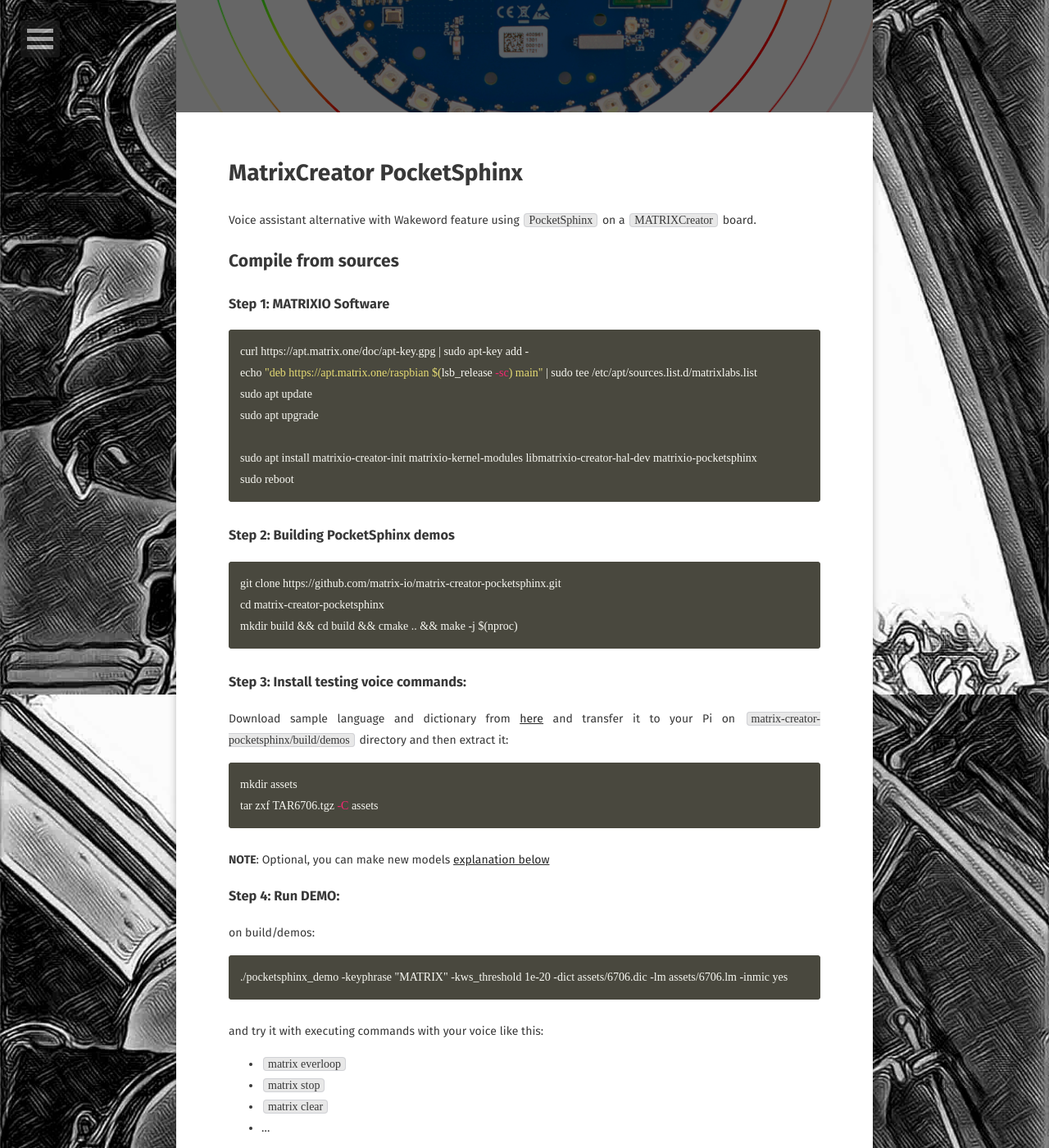
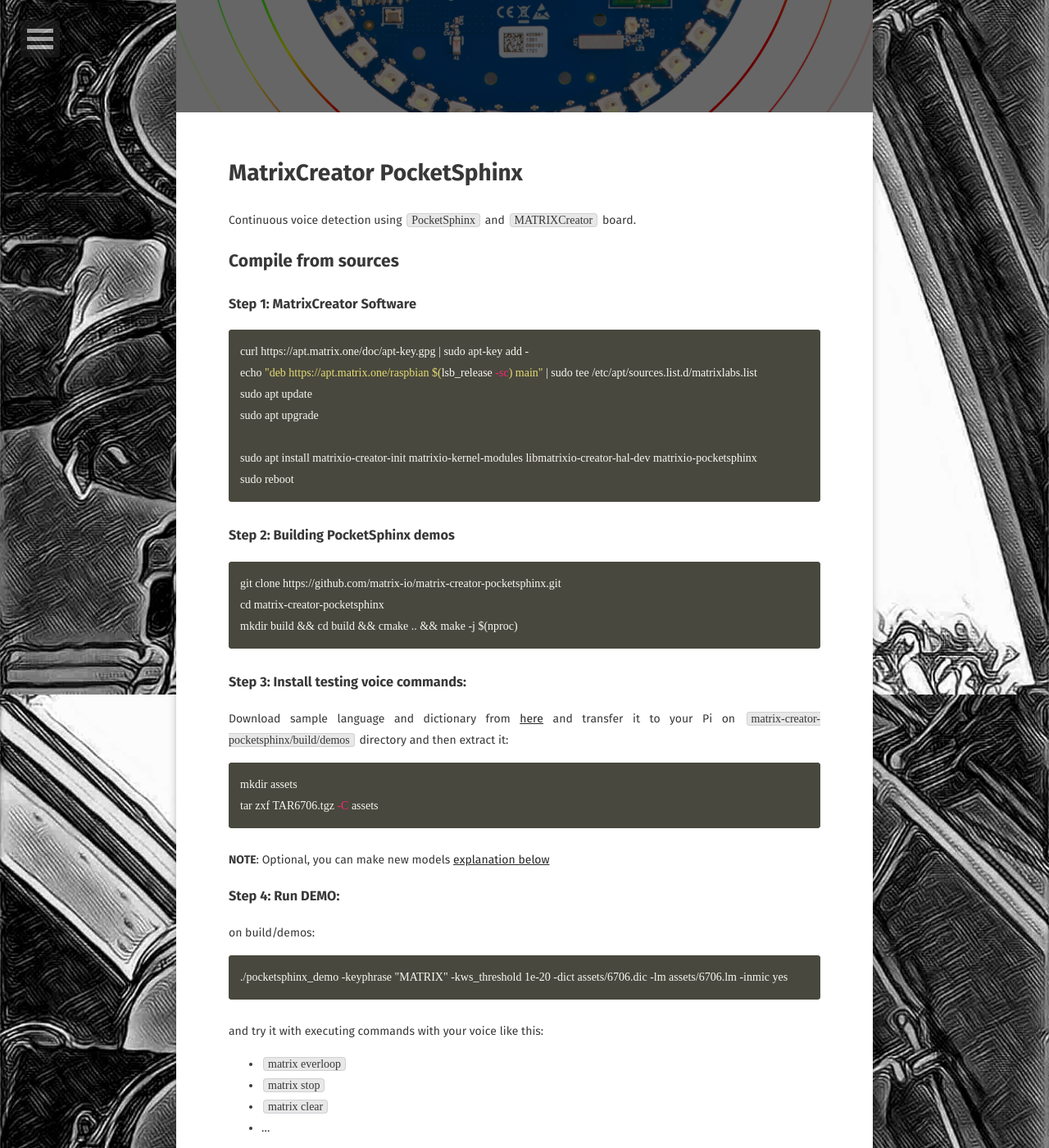
Before and after one commit to hpsaturn/hpsaturn.github.io, a Jekyll site: the page built from _posts/2016-10-18-matrix-creator-psphinx.md, in a window 1280 px wide and 1400 px high, scrolled down 433 px. Shown: the whole window at 82% size. Built offline with Jekyll 4.4.1, drawn with Linux system fonts in a browser that asks for light colours; some web fonts are replaced; some of the changed text lies outside the part shown.

Commit message:
some issues fixes and some refactors

````diff
--- a/_config.yml
+++ b/_config.yml
@@ -6,7 +6,6 @@
 words_per_minute:   200
 logo:               'assets/img/logo.png'
 photo:              'assets/img/photo.jpg'
-collage:            'assets/img/collage.jpg'
 background:         'assets/img/placeholder-big.jpg'
 tiled_bg:           false   # Set this true if you want to tile your background image, otherwise it will be covered
 locale:             en_US
--- a/_posts/2016-10-18-matrix-creator-psphinx.md
+++ b/_posts/2016-10-18-matrix-creator-psphinx.md
@@ -2,7 +2,7 @@
 layout: post
 title:  "MatrixCreator PocketSphinx"
 date:   2016-10-18
-excerpt: "Voice assistant alternative with Wakeword feature using `PocketSphinx` on a `MATRIXCreator` board"
+excerpt: "PocketSphinx migration to MATRIXCreator board"
 feature: http://hpsaturn.com/assets/img/matrixcreatorheader.png
 tag:
 - MatrixVoice
@@ -18,11 +18,11 @@
 
 # MatrixCreator PocketSphinx
 
-Voice assistant alternative with Wakeword feature using `PocketSphinx` on a `MATRIXCreator` board.
+Continuous voice detection using `PocketSphinx` and `MATRIXCreator` board.
 
 ## Compile from sources
 
-### Step 1: MATRIXIO Software
+### Step 1: MatrixCreator Software
 
 ``` bash
 curl https://apt.matrix.one/doc/apt-key.gpg | sudo apt-key add -
````
Also changed, not shown: other parts of _posts/2016-10-18-matrix-creator-psphinx.md (+1 -1 lines), _posts/2018-10-01-canairio.md (+3 -4 lines).
